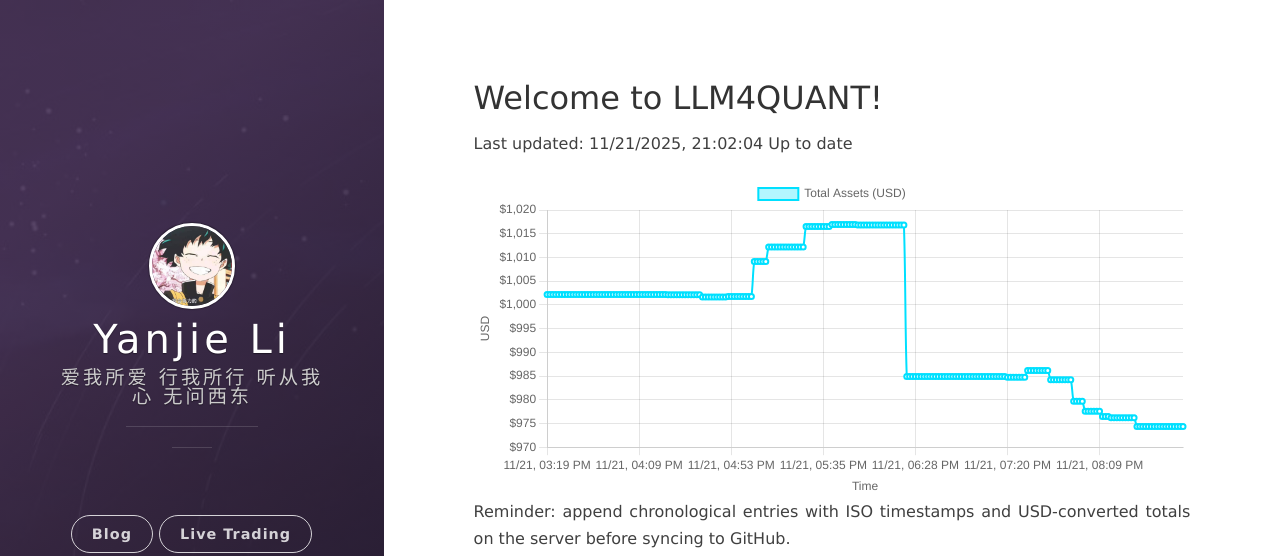
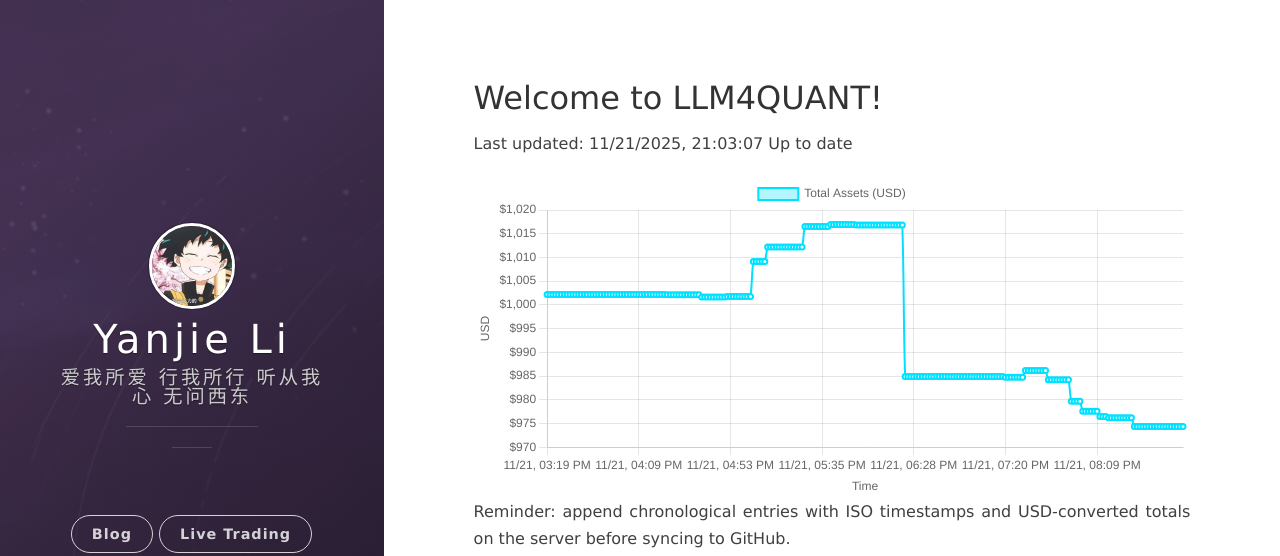
Before and after one commit to leeyegy/leeyegy.github.io, a Jekyll site: the page built from live-trading.html, in a window 1280 px wide. Shown: the top 556 px of the page. Built offline with Jekyll 4.4.1, drawn with Linux system fonts in a browser that asks for light colours; nearby versions of some CDN libraries.

Commit message:
AccountMonitor: update balance history 2025-11-22T05:03:07+08:00

```diff
--- a/assets/data/binance/balance-history.json
+++ b/assets/data/binance/balance-history.json
@@ -1,5 +1,5 @@
 {
-  "generatedAt": "2025-11-22T05:02:04+08:00",
+  "generatedAt": "2025-11-22T05:03:07+08:00",
   "asset": "total_usd_value",
   "history": [
     {
@@ -889,6 +889,10 @@
     {
       "timestamp": "2025-11-22T05:02:04+08:00",
       "totalUsd": 974.36593718
+    },
+    {
+      "timestamp": "2025-11-22T05:03:07+08:00",
+      "totalUsd": 974.36593718
     }
   ]
 }
```
